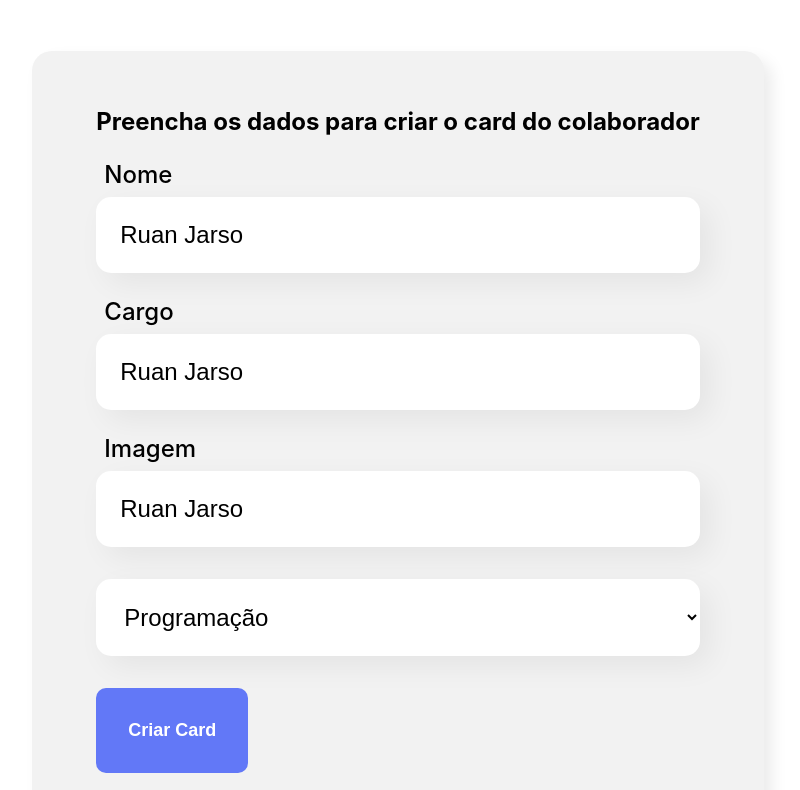
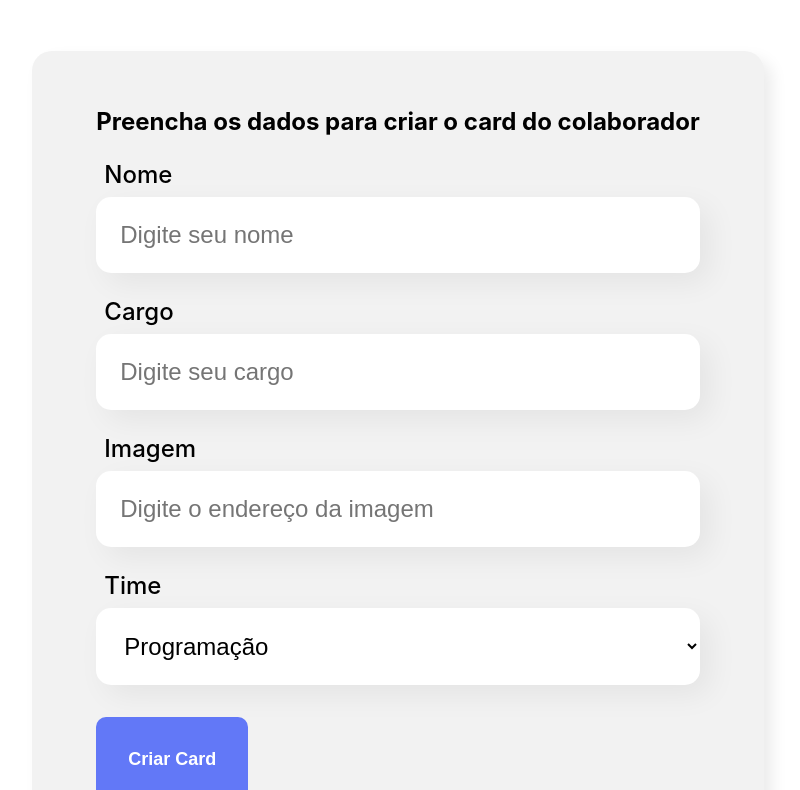
Before and after one commit to ruanjarso/organo, a React (Create React App) app: page / in a window 1280 px wide. Shown: the part 527-1317 px from the top of the page, without its empty margins (242-1042 px from the left). Built offline with nearby package versions, Linux system fonts and the light colour scheme.

Commit message:
criando um colaborador

```diff
--- a/src/App.js
+++ b/src/App.js
@@ -1,13 +1,15 @@
+import { useState } from 'react';
 import './App.css';
 import Banner from './componentes/Banner/Banner.js';
 import CampoTexto from './componentes/CampoTexto/CampoTexto.js';
 import Formulario from './componentes/Formulario/Formulario.js';
 
 function App() {
+
   return (
     <div className="App">
           <Banner />
-          <Formulario />
+          <Formulario/>
     </div>
   );
 }
--- a/src/componentes/CampoTexto/CampoTexto.js
+++ b/src/componentes/CampoTexto/CampoTexto.js
@@ -2,11 +2,8 @@ import './CampoTexto.css'
 
 const CampoTexto = (props) => {
 
-    let valor ='Ruan Jarso'
-
     const aoDigitado = (event) => {
-        valor = event.target.value
-        console.log(valor)
+         props.aoAlterado(event.target.value)
     }
 
     return(
@@ -14,7 +11,7 @@ const CampoTexto = (props) => {
             <label>
                 {props.label}
             </label>
-            <input value={valor} onChange={aoDigitado} required={props.obrigatorio} placeholder={props.placeholder}/>
+            <input value={props.valor} onChange={aoDigitado} required={props.obrigatorio} placeholder={props.placeholder}/>
         </div>
     )
 }
--- a/src/componentes/Formulario/Formulario.js
+++ b/src/componentes/Formulario/Formulario.js
@@ -1,7 +1,9 @@
+import { useState } from 'react'
 import './Formulario.css'
 import CampoTexto from '../CampoTexto/CampoTexto.js';
 import ListaSuspensa from '../ListaSuspensa/index.js';
 import Botao from '../Botao/index.js';
+
 
 const Formulario = () => {
 
@@ -15,20 +17,48 @@ const Formulario = () => {
         'Inovação e Gestão'
     ]
 
+    const [nome, setNome] = useState('')
+    const [cargo, setCargo] = useState('')
+    const [imagem, setImagem] = useState('')
+    const [time, setTime] = useState('')
 
     const AoSalvar = (evento) => { /*função que será chamada quando o formulário for submetido*/
         evento.preventDefault() /*previne que a página atualize*/
-        console.log("o formulário fio submetido!")
+        console.log("o formulário fio submetido! =>", nome, cargo, imagem,time)
     }
 
     return (
         <section className='formulario'>
             <form onSubmit={AoSalvar}>
                 <h2>Preencha os dados para criar o card do colaborador</h2>
-                <CampoTexto obrigatorio ={true} label='Nome' placeholder='Digite seu nome' />
-                <CampoTexto obrigatorio ={true} label='Cargo' placeholder='Digite seu cargo' />
-                <CampoTexto obrigatorio ={true} label='Imagem' placeholder='Digite o endereço da imagem' />
-                <ListaSuspensa itens={times}/>
+                <CampoTexto
+                    obrigatorio ={true}
+                    label='Nome'
+                    placeholder='Digite seu nome'
+                    valor={nome}
+                    aoAlterado={valor => setNome(valor)}
+                />
+                <CampoTexto
+                    obrigatorio ={true}
+                    label='Cargo'
+                    placeholder='Digite seu cargo'
+                    valor={cargo}
+                    aoAlterado={valor => setCargo(valor)}
+                />
+                <CampoTexto
+                    obrigatorio ={true}
+                    label='Imagem'
+                    placeholder='Digite o endereço da imagem'
+                    valor={imagem}
+                    aoAlterado={valor => setImagem(valor)}
+                />
+                <ListaSuspensa
+                itens={times}
+                obrigatorio={true}
+                label="Time"
+                valor={time}
+                aoAlterado={valor => setTime(valor)}
+                />
                 <Botao>
                     Criar Card
                 </Botao>
--- a/src/componentes/ListaSuspensa/index.js
+++ b/src/componentes/ListaSuspensa/index.js
@@ -4,7 +4,7 @@ const ListaSuspensa = (props) => {
     return(
         <div className='lista-suspensa'>
             <label>{props.label}</label>
-            <select required={props.required}>
+            <select onChange={event => props.aoAlterado(event.target.value)} required={props.required} value={props.value}>
                 {props.itens.map(item => <option key={item}>{item}</option>)}
             </select>
         </div>
```
